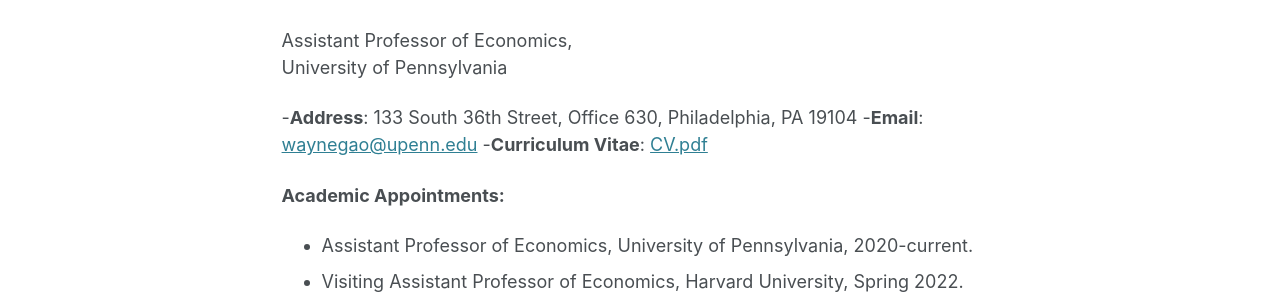
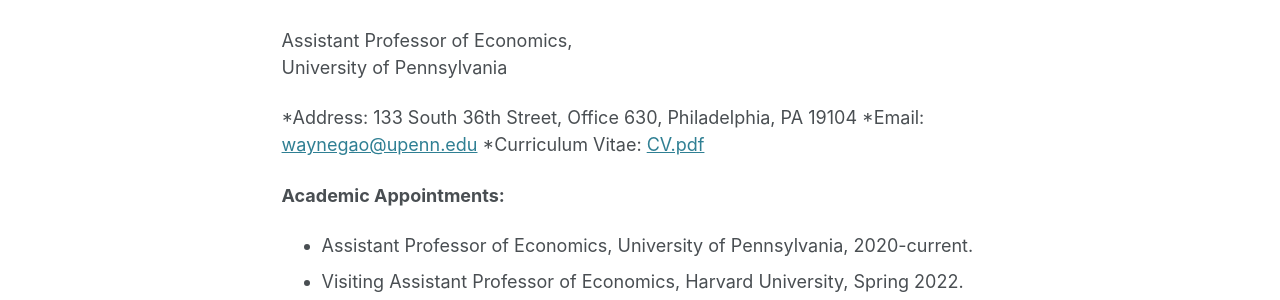
Before and after one commit to wayne-y-gao/wayne-y-gao.github.io, a Jekyll site: the page built from _pages/about.md, in a window 1280 px wide and 900 px high, scrolled down 572 px. Shown: the part 153-453 px from the top of the window. Built offline with Jekyll 4.4.1, drawn with Linux system fonts in a browser that asks for light colours.

```diff
--- a/_pages/about.md
+++ b/_pages/about.md
@@ -18,9 +18,9 @@ redirect_from:
 Assistant Professor of Economics,\
 University of Pennsylvania
 
--**Address**: 133 South 36th Street, Office 630, Philadelphia, PA 19104
--**Email**: [waynegao@upenn.edu](mailto:waynegao@upenn.edu)
--**Curriculum Vitae**: [CV.pdf](files/GaoWayne_CV250210.pdf)
+*Address: 133 South 36th Street, Office 630, Philadelphia, PA 19104
+*Email: [waynegao@upenn.edu](mailto:waynegao@upenn.edu)
+*Curriculum Vitae: [CV.pdf](files/GaoWayne_CV250210.pdf)
 
 **Academic Appointments:**
 * Assistant Professor of Economics, University of Pennsylvania, 2020-current.
```
